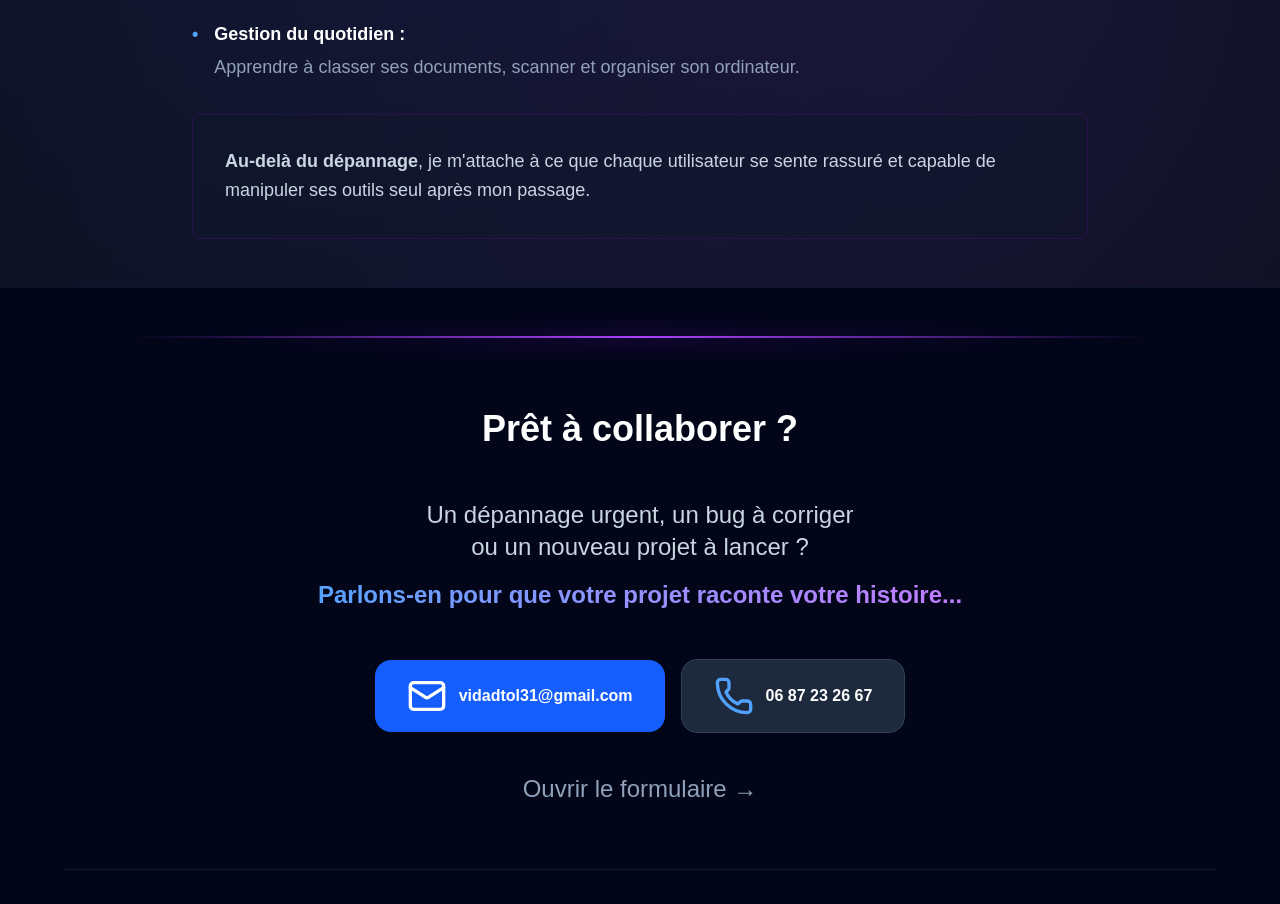
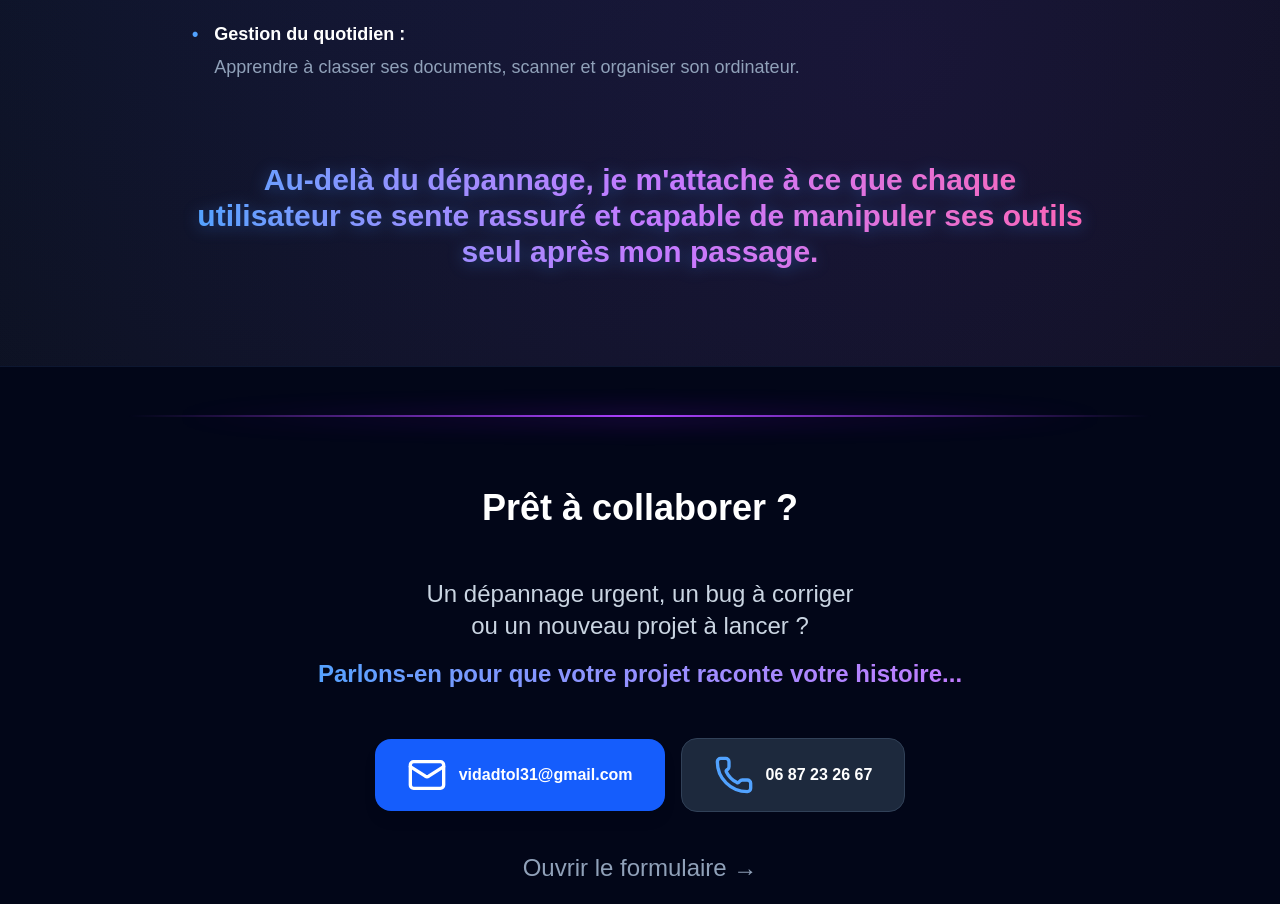
Before and after one commit to VidadTol/david_tolza_portfolio, a Next.js app: page / in a window 1280 px wide. Shown: the part 3888-4792 px from the top of the page. Built offline with nearby package versions, Linux system fonts and the light colour scheme.

Commit message:
feat: Update PedagogySection layout and text for improved user reassurance

```diff
--- a/components/PedagogySection.tsx
+++ b/components/PedagogySection.tsx
@@ -52,9 +52,9 @@ export default function PedagogySection() {
             </ul>
           </div>
 
-          <div className="bg-slate-900/40 border border-purple-900/30 rounded-lg p-6 md:p-8">
-            <p>
-              <strong>Au-delà du dépannage</strong>, je m'attache à ce que chaque utilisateur se sente rassuré et capable de manipuler ses outils seul après mon passage.
+          <div className="flex items-center justify-center py-8 md:py-12">
+            <p className="text-lg md:text-2xl lg:text-3xl font-bold text-center bg-gradient-to-r from-blue-400 via-purple-400 to-pink-400 bg-clip-text text-transparent drop-shadow-[0_2px_8px_rgba(59,130,246,0.4)]">
+              Au-delà du dépannage, je m'attache à ce que chaque utilisateur se sente rassuré et capable de manipuler ses outils seul après mon passage.
             </p>
           </div>
         </div>
```
